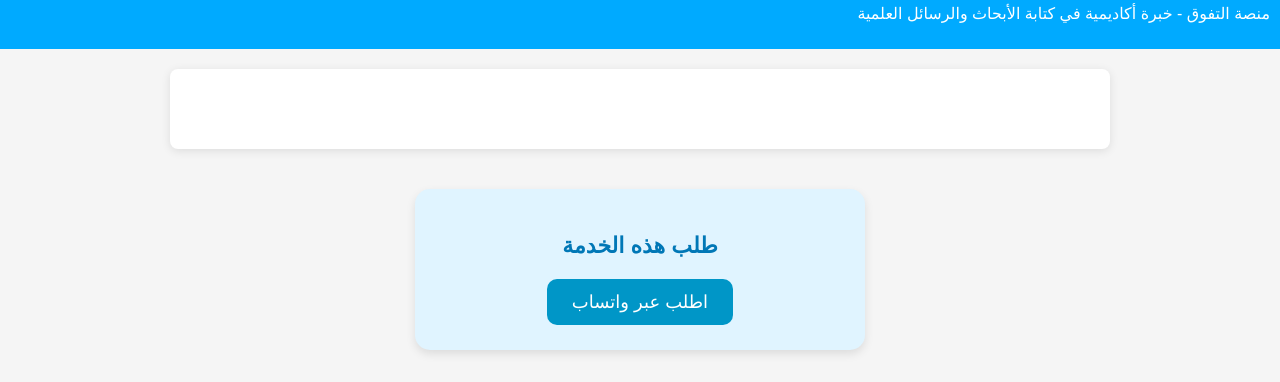
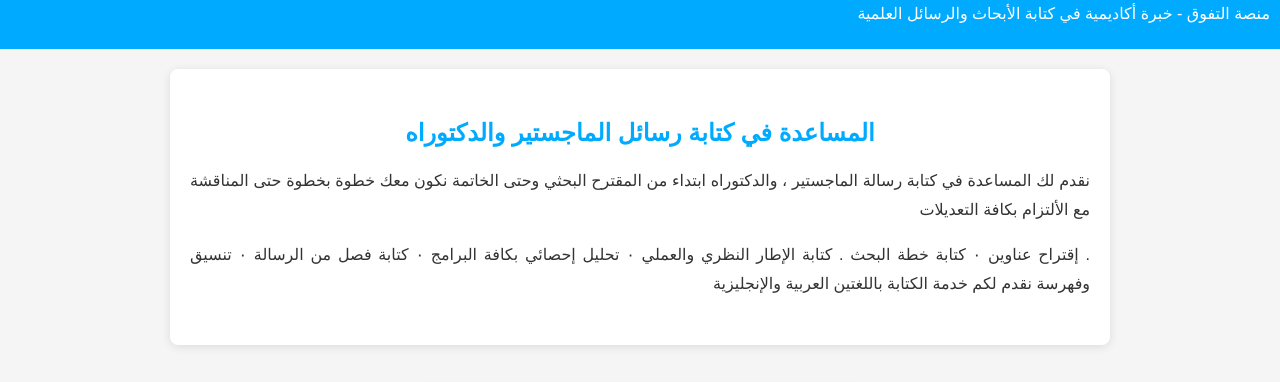
Before and after one commit to mohammed73yafa/Al-Tafawuq, a plain HTML site: page pag1.html in a window 1280 px wide. Shown: the part 906-1288 px from the top of the page. Drawn offline with Linux system fonts and the light colour scheme.

Commit message:
Update pag1.html

```diff
--- a/pag1.html
+++ b/pag1.html
@@ -238,7 +238,7 @@
 
   <!-- صورة بانر -->
   <section class="hero">
-    <img src="logo2.jpg" alt="من نحن">
+    <img src="logo2.jpg" alt="">
   </section>
 
   <!-- شريط النص -->
@@ -248,12 +248,18 @@
 
   <!-- قسم من نحن -->
   <section class="about">
-    <h2></h2>
+    <h2>المساعدة في كتابة رسائل الماجستير والدكتوراه</h2>
     <p>
-
+     نقدم لك المساعدة في كتابة رسالة الماجستير ، والدكتوراه ابتداء من المقترح البحثي وحتى الخاتمة نكون معك خطوة بخطوة حتى المناقشة مع الألتزام بكافة التعديلات
     </p>
     <p>
-
+      <per>. إقتراح عناوين
+٠ كتابة خطة البحث
+. كتابة الإطار النظري والعملي
+٠ تحليل إحصائي بكافة البرامج
+٠ كتابة فصل من الرسالة
+٠ تنسيق وفهرسة
+نقدم لكم خدمة الكتابة باللغتين العربية والإنجليزية</per>
     </p>
     <p>
 
```
